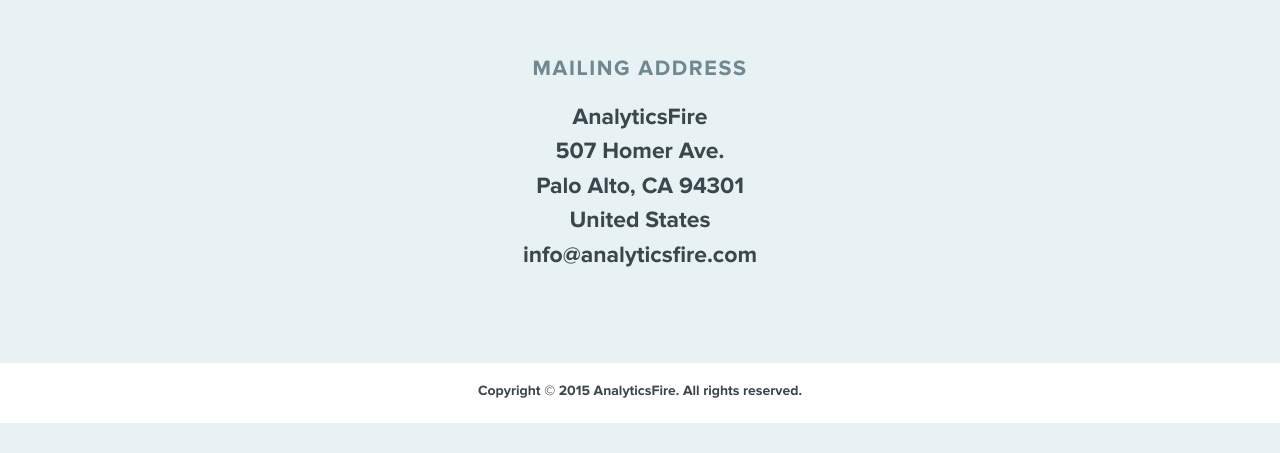
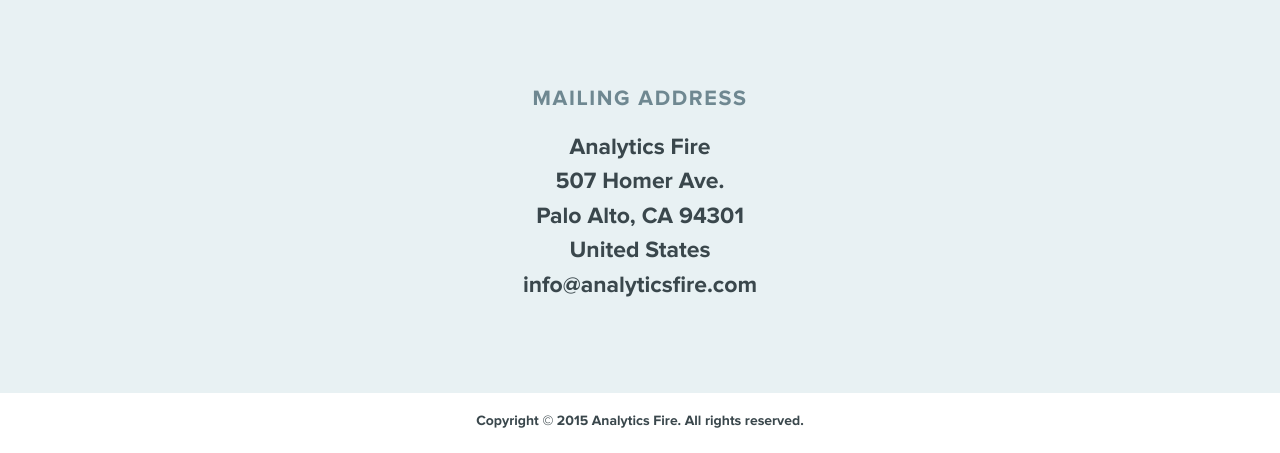
Before and after one commit to oblinger/AnalyticsFire.com, a website: page index.html in a window 1280 px wide. Shown: the part 4942-5395 px from the top of the page. Before the commit the page ends 5365 px from the top, so only its background shows below. Drawn offline with nearby package versions, Linux system fonts and the light colour scheme; a small style sheet from the web is missing.

Commit message:
Contact Section Adjustment
Contact Section Adjustment

```diff
--- a/index.html
+++ b/index.html
@@ -250,10 +250,10 @@
 	        <div class="row">
 	        	 <iframe src="https://analyticsfire.wufoo.com/forms/contact-us/" scrolling="no" align="left" height="600px" width="100%"></iframe>
 
-		        <div style="text-align: center ;" class="address-block">
+		        <div style="text-align: center; margin-top:30px;" class="address-block">
 					<ul>
 						<li class="label">MAILING ADDRESS</li>
-						<li>AnalyticsFire</li>
+						<li>Analytics Fire</li>
 				        <li>507 Homer Ave.</li>
 				        <li>Palo Alto, CA 94301</li>
 				        <li>United States</li>
@@ -265,7 +265,7 @@
 	    </section>
 
         <footer>
-			<h5>Copyright &copy; 2015 AnalyticsFire. All rights reserved.</h5>
+			<h5>Copyright &copy; 2015 Analytics Fire. All rights reserved.</h5>
         </footer>
 
         <div class="modal">
```
